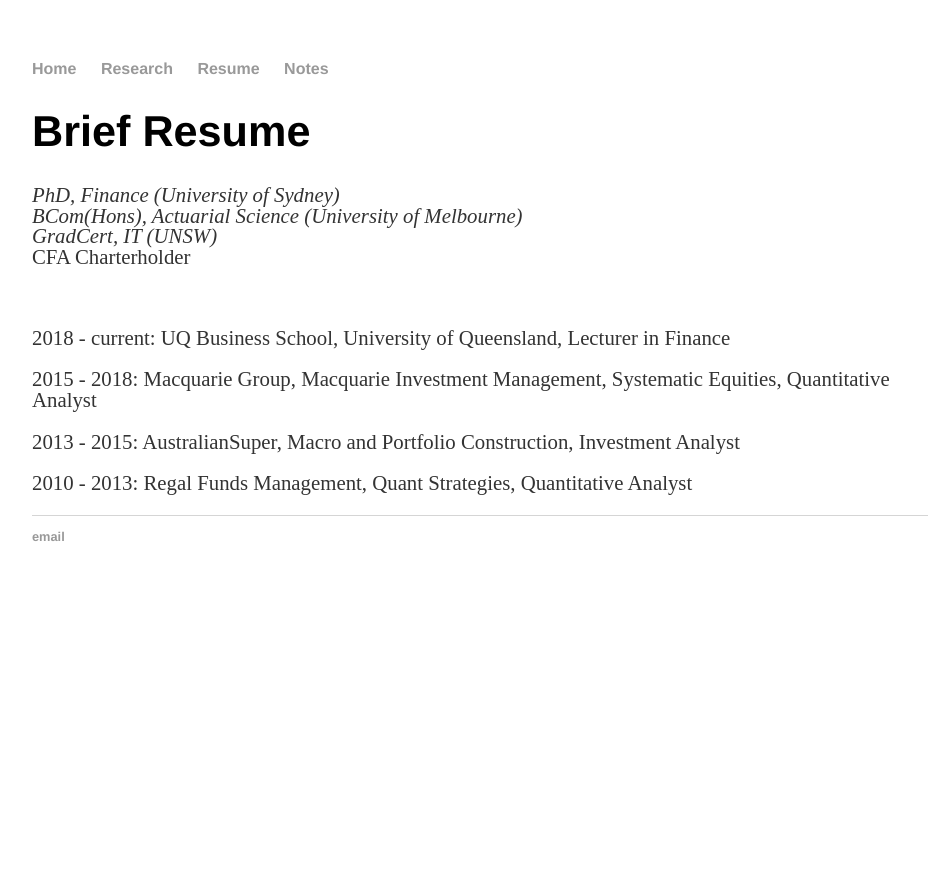
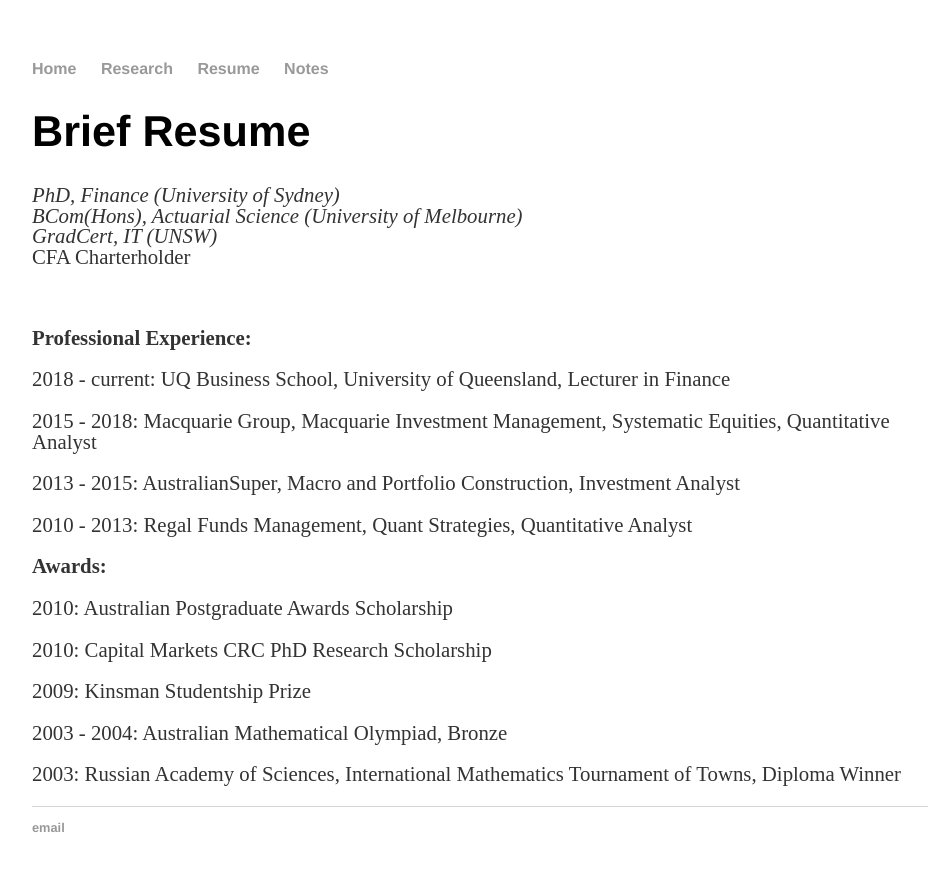
Before and after one commit to weiwangchun/weiwangchun.github.io, a Jekyll site: the page built from cv/index.html, in a window 1280 px wide. Shown: the top 871 px of the page, without its empty margins (160-1092 px from the left). Built offline with Jekyll 4.4.1, drawn with Linux system fonts in a browser that asks for light colours.

Commit message:
Update index.html

```diff
--- a/cv/index.html
+++ b/cv/index.html
@@ -10,10 +10,17 @@
    	CFA Charterholder </p>
 
 <br>
+<p><strong> Professional Experience: </strong></p>
 <p> 2018 - current: UQ Business School, University of Queensland, Lecturer in Finance </p>
 <p> 2015 - 2018: Macquarie Group, Macquarie Investment Management, Systematic Equities,  Quantitative Analyst </p>
 <p> 2013 - 2015: AustralianSuper, Macro and Portfolio Construction, Investment Analyst </p>
 <p> 2010 - 2013: Regal Funds Management, Quant Strategies, Quantitative Analyst </p>
 
+<p><strong> Awards: </strong></p>
+	<p> 2010: Australian Postgraduate Awards Scholarship </p>
+	<p> 2010: Capital Markets CRC PhD Research Scholarship </p>
+	<p> 2009: Kinsman Studentship Prize </p>
+	<p> 2003 - 2004: Australian Mathematical Olympiad, Bronze </p>
+	<p> 2003: Russian Academy of Sciences, International Mathematics Tournament of Towns, Diploma Winner </p>
 
 </div><!-- /.blurb -->
```
